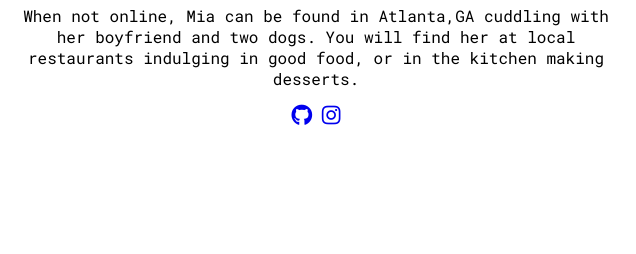
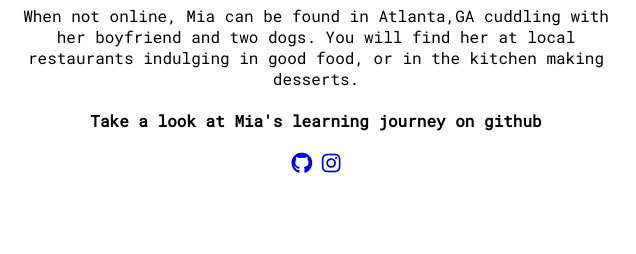
Before and after one commit to miaawong/miawongnodejs, a website: page views/index.html in a window 1280 px wide. Shown: the part 550-804 px from the top of the page, 644-1280 px from the left. Drawn offline with nearby package versions, Linux system fonts and the light colour scheme.

Commit message:
added more bios

```diff
--- a/views/index.html
+++ b/views/index.html
@@ -48,6 +48,7 @@
                     local restaurants indulging in good food, or in the kitchen making desserts.</p>
             </div>
             <div class="social-icons">
+                <h4>Take a look at Mia's learning journey on github</h4>
                 <a href="https://github.com/miaawong"><i class="fab fa-github fa-lg"></i></a>
                 <a href="https://www.instagram.com/lilmiaw"><i class="fab fa-instagram fa-lg"></i></a>
             </div>
```
